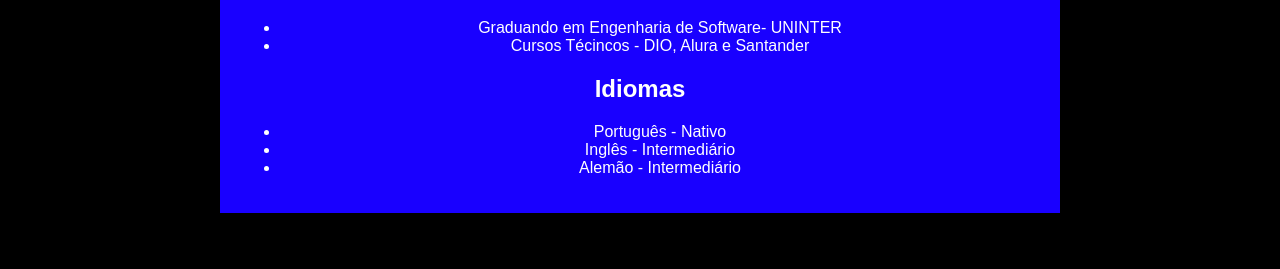
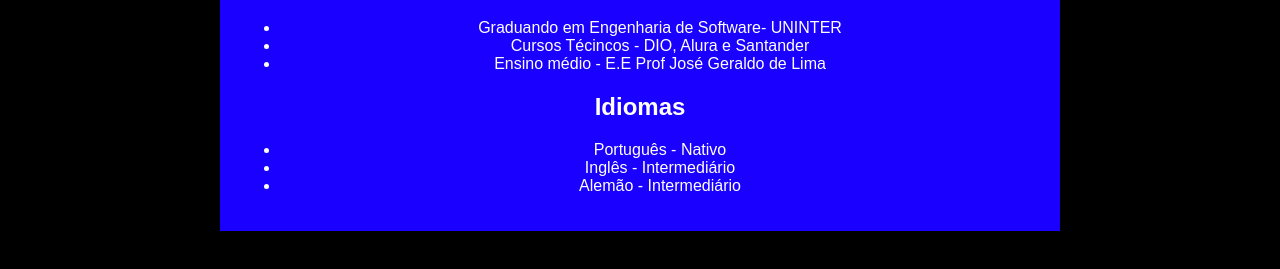
Before and after one commit to Coelho753/Portfolio-UNINTER, a plain HTML site: page formacao.html in a window 1280 px wide. Shown: the part 269-538 px from the top of the page. Drawn offline with Linux system fonts and the light colour scheme.

Commit message:
Atualizar o formacao.html

```diff
--- a/formacao.html
+++ b/formacao.html
@@ -24,6 +24,7 @@
         <ul>
             <li>Graduando em Engenharia de Software- UNINTER</li>
             <li>Cursos Técincos - DIO, Alura e Santander</li>
+            <li>Ensino médio - E.E Prof José Geraldo de Lima</li>
         </ul>
 
         <h2>Idiomas</h2>
```
